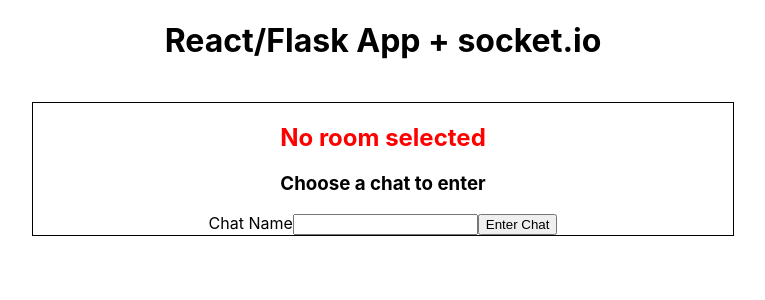
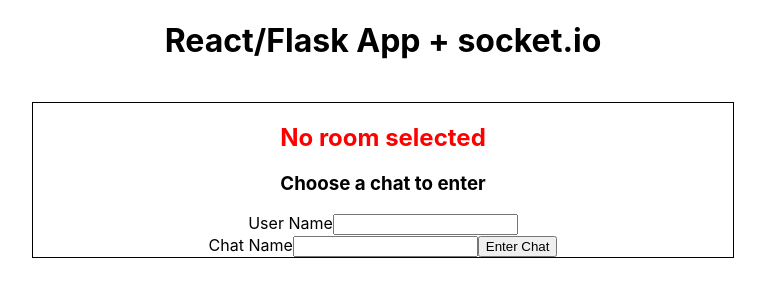
Before and after one commit to AsafKed/tennis-router, a React (Create React App) app in the folder front-end/: page / in a window 1280 px wide. Shown: the top 300 px of the page, without its empty margins (257-1022 px from the left). Built offline with nearby package versions, Linux system fonts and the light colour scheme; no server answers.

Commit message:
Username and leave button

```diff
--- a/front-end/src/App.js
+++ b/front-end/src/App.js
@@ -8,9 +8,11 @@ function App() {
   const [socketInstance, setSocketInstance] = useState(null);
   const [loading, setLoading] = useState(true);
   const [room, setRoom] = useState("");
+  const [userName, setUserName] = useState("");
 
-  const handleRoomSelected = (roomName) => {
+  const handleRoomSelected = (roomName, userName) => {
     setRoom(roomName);
+    setUserName(userName);
   };
 
   useEffect(() => {
@@ -46,7 +48,7 @@ function App() {
       <div className="line">
         <Room onRoomSelected={handleRoomSelected} />
       </div>
-      {!loading && <UserList socket={socketInstance} room={room} />}
+      {!loading && <UserList socket={socketInstance} room={room} userName={userName} />}
     </div>
   );
 }
--- a/front-end/src/components/Room.jsx
+++ b/front-end/src/components/Room.jsx
@@ -1,16 +1,25 @@
 import { useState, useRef } from "react";
 
-export default function Room({ onRoomSelected }) {
+export default function Room({ onRoomSelected, onRoomLeft }) {
   const [chatName, setChatName] = useState("");
   const chatNameInput = useRef();
+  const userNameInput = useRef();
 
   const handleChatEntry = (e) => {
     e.preventDefault();
     const newChatName = chatNameInput.current.value;
+    const newUserName = userNameInput.current.value;
     setChatName(newChatName);
     localStorage.setItem("chatName", newChatName);
+    localStorage.setItem("userName", newUserName);
     console.log("chatName", newChatName);
-    onRoomSelected(newChatName);
+    console.log("userName", newUserName);
+    onRoomSelected(newChatName, newUserName);
+  };
+
+  const handleRoomLeave = () => {
+    setChatName("");
+    onRoomLeft();
   };
 
   return (
@@ -18,6 +27,14 @@ export default function Room({ onRoomSelected }) {
       <h2 className="http">{chatName ? `Current Room: ${chatName}` : "No room selected"}</h2>
       <form className="chat-entry-form" onSubmit={handleChatEntry}>
         <h3 className="chat-entry">Choose a chat to enter</h3>
+        <label htmlFor="userName">User Name</label>
+        <input
+          type="text"
+          id="userName"
+          name="userName"
+          ref={userNameInput}
+        />
+        <br />
         <label htmlFor="chatName">Chat Name</label>
         <input
           type="text"
@@ -27,6 +44,7 @@ export default function Room({ onRoomSelected }) {
         />
         <button type="submit" onSubmit={setChatName}>Enter Chat</button>
       </form>
+      {chatName && <button onClick={handleRoomLeave}>Leave Room</button>}
     </>
   );
 }
--- a/front-end/src/components/UserList.jsx
+++ b/front-end/src/components/UserList.jsx
@@ -1,6 +1,6 @@
 import { useEffect, useState } from "react";
 
-export default function UserList({ socket, room }) {
+export default function UserList({ socket, room, userName }) {
   const [message, setMessage] = useState("");
   const [messages, setMessages] = useState([]);
   const [roomUsers, setRoomUsers] = useState([]);
@@ -31,7 +31,7 @@ export default function UserList({ socket, room }) {
 
   useEffect(() => {
     if (room) {
-      socket.emit("join_room", room);
+      socket.emit("join_room", { room, user_name: userName });
     }
 
     socket.on("update_room_users", (users) => {
@@ -47,11 +47,11 @@ export default function UserList({ socket, room }) {
 
     return () => {
       if (room) {
-        socket.emit("leave_room", room);
+        socket.emit("leave_room", { room, user_name: userName });
       }
       socket.off("update_room_users");
     };
-  }, [socket, room]);
+  }, [socket, room, userName]);
 
   return (
     <div>
@@ -67,7 +67,7 @@ export default function UserList({ socket, room }) {
         <h3>Users in room</h3>
         <ul>
           {roomUsers.map((user, ind) => {
-            return <li key={ind}>{user}</li>;
+            return <li key={ind}>{user.name}</li>;
           })}
         </ul>
       </div>
```
Also changed, not shown: 1 other file (tests, documents, lock files or other folders).
